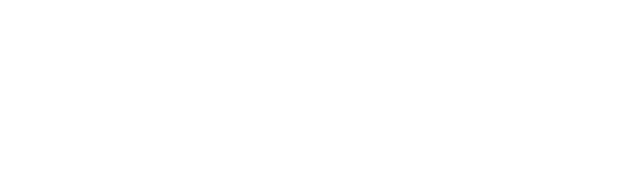
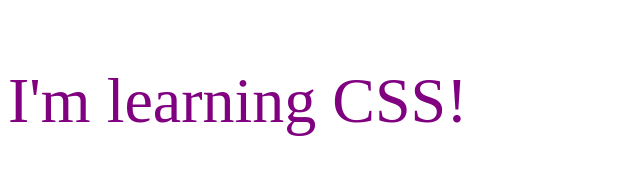
Before and after one commit to karinahuizar/css-refresher, a plain HTML site: page 01_lesson/index.html in a window 1280 px wide. Shown: the whole page, without its empty margins (0-640 px from the left). Drawn offline with Linux system fonts and the light colour scheme.

Commit message:
Finished Chapter One of course by adding a basic color styling to paragraph tag.

```diff
--- /dev/null
+++ b/01_lesson/css/style.css
@@ -0,0 +1,4 @@
+p {
+    font-size: 64px;
+    color: purple;
+}
--- a/01_lesson/index.html
+++ b/01_lesson/index.html
@@ -3,9 +3,10 @@
 <head>
     <meta charset="UTF-8">
     <meta name="viewport" content="width=device-width, initial-scale=1.0">
-    <title>Document</title>
+    <title>Lesson One</title>
+    <link rel="stylesheet" href="css/style.css">
 </head>
 <body>
-
+    <p>I'm learning CSS!</p>
 </body>
 </html>
```
